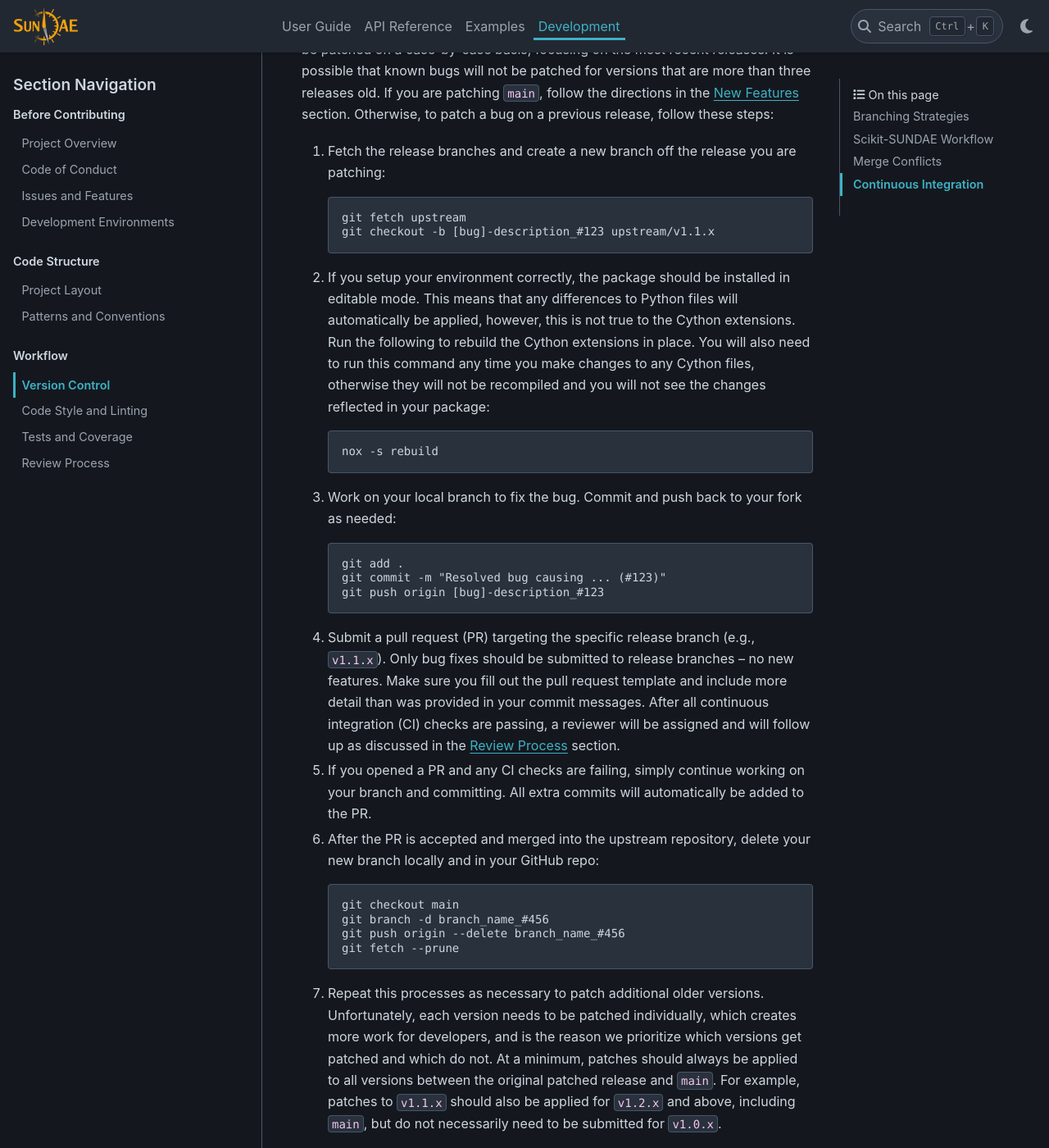
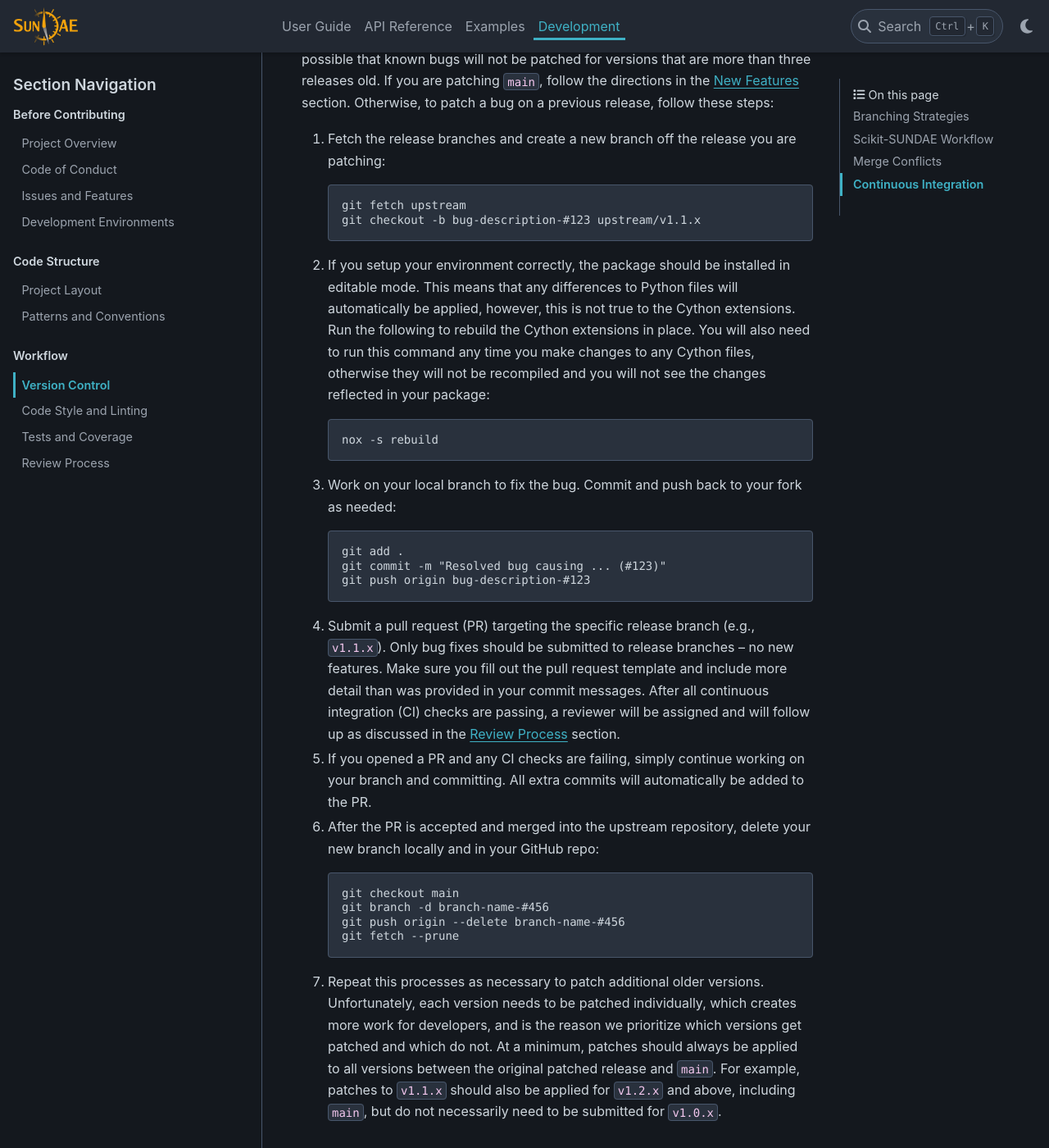
Before and after one commit to NREL/scikit-sundae, a Sphinx documentation site: the page built from docs/source/development/version_control.rst, in a window 1280 px wide and 1400 px high, scrolled down 2968 px. Shown: the whole window at 82% size. Built offline with Sphinx 7.4.7 and the PyData theme 0.15.4, drawn with Linux system fonts in a browser that asks for light colours; some of the changed text lies outside the part shown.

Commit message:
prep for release candidate

```diff
--- a/docs/source/development/version_control.rst
+++ b/docs/source/development/version_control.rst
@@ -49,8 +49,8 @@
 3. Feature and Bugfix Branches:
     New features or bug fixes should be developed on separate branches off main. The naming conventions are:
 
-    Feature branches: ``description_issue#``
-    Bugfix branches: ``[bug]-description_issue#``
+    - Feature branches: ``description-issue#``
+    - Bugfix branches: ``bug-description-issue#``
 
 Note that only bug fixes should have a prefix, but all branches should reference an issue number. Use underscores between words as needed and keep to shorter names. The issue can always be referenced in cases where more information is needed.
 
@@ -69,7 +69,7 @@
 1. Fetch the release branches and create a new branch off the release you are patching::
 
     git fetch upstream
-    git checkout -b [bug]-description_#123 upstream/v1.1.x
+    git checkout -b bug-description-#123 upstream/v1.1.x
 
 2. If you setup your environment correctly, the package should be installed in editable mode. This means that any differences to Python files will automatically be applied, however, this is not true to the Cython extensions. Run the following to rebuild the Cython extensions in place. You will also need to run this command any time you make changes to any Cython files, otherwise they will not be recompiled and you will not see the changes reflected in your package::
 
@@ -79,7 +79,7 @@
 
     git add .
     git commit -m "Resolved bug causing ... (#123)"
-    git push origin [bug]-description_#123
+    git push origin bug-description-#123
 
 4. Submit a pull request (PR) targeting the specific release branch (e.g., ``v1.1.x``). Only bug fixes should be submitted to release branches -- no new features. Make sure you fill out the pull request template and include more detail than was provided in your commit messages. After all continuous integration (CI) checks are passing, a reviewer will be assigned and will follow up as discussed in the :doc:`review_process` section.
 
@@ -88,8 +88,8 @@
 6. After the PR is accepted and merged into the upstream repository, delete your new branch locally and in your GitHub repo::
 
     git checkout main
-    git branch -d branch_name_#456
-    git push origin --delete branch_name_#456
+    git branch -d branch-name-#456
+    git push origin --delete branch-name-#456
     git fetch --prune
 
 7. Repeat this processes as necessary to patch additional older versions. Unfortunately, each version needs to be patched individually, which creates more work for developers, and is the reason we prioritize which versions get patched and which do not. At a minimum, patches should always be applied to all versions between the original patched release and ``main``. For example, patches to ``v1.1.x`` should also be applied for ``v1.2.x`` and above, including ``main``, but do not necessarily need to be submitted for ``v1.0.x``.
@@ -112,7 +112,7 @@
 
 You should NEVER commit directly to a ``main`` branch, even including your forked ``main`` branch. Instead, your ``main`` branch should always either be synced with the upstream repo, or should simply be behind by some number of commits depending on the last time it was synced. After syncing, create a new branch. Your new branch should be named according to the directions above depending on whether it is a bug fix or for a new feature. Here we demonstrate a new feature::
 
-    git checkout -b branch_name_#456
+    git checkout -b branch-name-#456
 
 Once the new branch is created, follow the steps below to add your new feature:
 
@@ -124,7 +124,7 @@
 
     git add .
     git commit -m "Working new feature (#456)"
-    git push origin branch_name_#456
+    git push origin branch-name-#456
 
 3. Submit a pull request targeting the upstream ``main`` branch. Make sure you fill out the pull request template and include more detail than was provided in your commit messages.  After all CI checks are passing, a reviewer will be assigned and will follow up as discussed in the :doc:`review_process` section.
 
@@ -133,8 +133,8 @@
 5. After the PR is accepted and merged into the upstream repository, delete your new branch locally and in your GitHub repo::
 
     git checkout main
-    git branch -d branch_name_#456
-    git push origin --delete branch_name_#456
+    git branch -d branch-name-#456
+    git push origin --delete branch-name-#456
     git fetch --prune
 
 Merge Conflicts
@@ -150,7 +150,7 @@
 
 2. Rebase your local bug/feature branch onto ``main``::
 
-    git checkout branch_name_#456
+    git checkout branch-name-#456
     git rebase main
 
 3. Address merge conflicts as needed and continue the rebase::
--- a/setup.py
+++ b/setup.py
@@ -141,6 +141,7 @@
 
 # Run the setup
 setuptools.setup(
+    include_package_data=True,
     ext_modules=cythonize(
         extensions,
         compiler_directives={'language_level': 3},
```
Also changed, not shown: README.md (+6 -6 lines), pyproject.toml (+16 -7 lines), 2 other files.
